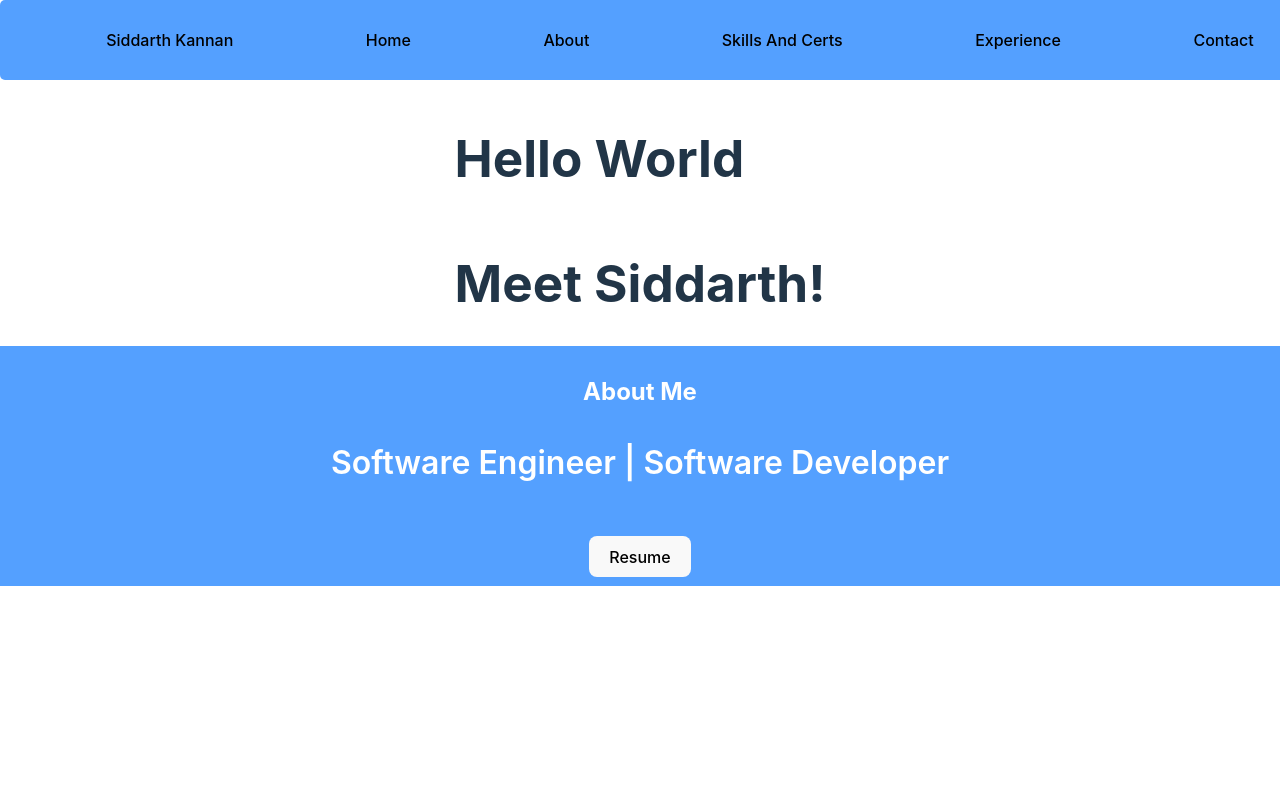
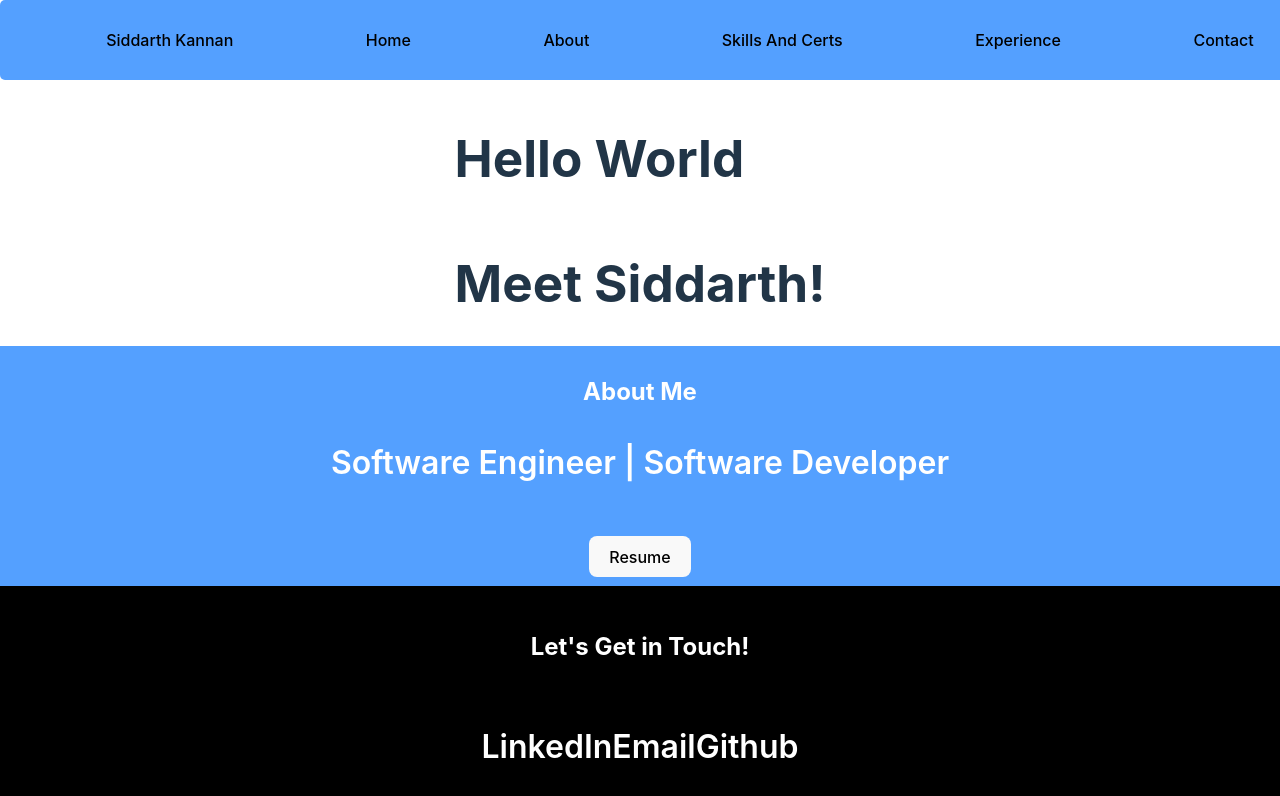
Before and after one commit to Oskred400/vite-portfolio, a React (Vite) app in the folder sid-portfolio/: page / in a window 1280 px wide. Shown: the top 796 px of the page. Built offline with nearby package versions, Linux system fonts and the light colour scheme.

Commit message:
Adding COntact Page component

```diff
--- a/sid-portfolio/src/App.tsx
+++ b/sid-portfolio/src/App.tsx
@@ -1,5 +1,6 @@
 import './App.css'
 import { AboutMe } from './components/AboutMe/AboutMe'
+import { ContactPage } from './components/ContactPage/ContactPage'
 import { NavBar } from './components/NavBar/NavBar'
 
 function App() {
@@ -13,6 +14,7 @@ function App() {
       </div>
       <title>Sid's Portfolio </title>
       <AboutMe/>
+      <ContactPage/>
     </>
   )
 }
--- /dev/null
+++ b/sid-portfolio/src/components/ContactPage/ContactPage.css
@@ -0,0 +1,27 @@
+.icons-list {
+    display: grid;
+    /* place-items: center; */
+    justify-content: space-evenly;
+    list-style: none;
+}
+
+.icons-list li {
+    margin-right: 2vw;
+    margin-left: 2vw;
+}
+
+.contact-page {
+    background-color: black;
+    color: #fff;
+    display: grid;
+    place-items: center;
+    height: 30%;
+}
+
+.row {
+    display: flex;
+    flex-wrap: wrap;
+    margin-left: -2vw;
+    margin-right: -2vw;
+    justify-content: space-evenly;
+}
--- /dev/null
+++ b/sid-portfolio/src/components/ContactPage/ContactPage.tsx
@@ -0,0 +1,25 @@
+import './ContactPage.css';
+export const ContactPage = () => {
+    return (
+        <>
+        <div className="contact-page">
+            <h2> Let's Get in Touch! </h2>
+            <div className="row">
+
+                    <a href="https://www.linkedin.com/in/siddarth-kannan/">
+                        <p>LinkedIn</p>
+                    </a>
+
+
+                <a href="siddu.kannan@gmail.com"> <p> Email </p> </a>
+
+
+                <a href="https://github.com/Oskred400">
+                    <p>Github</p>
+                </a>
+
+                </div>
+            </div>
+        </>
+    );
+}
```
